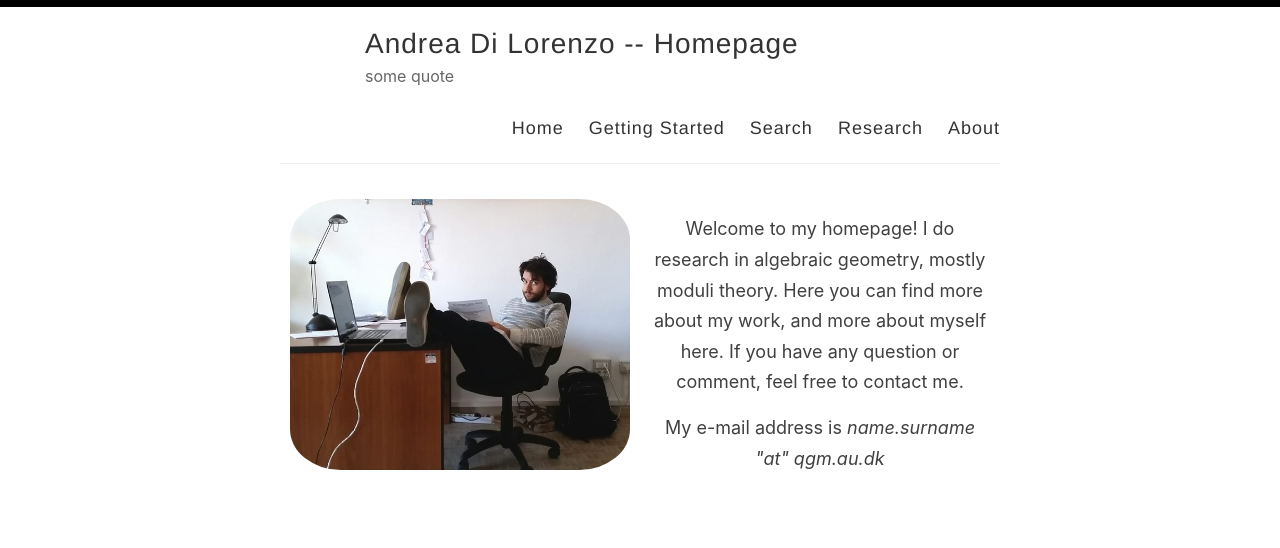
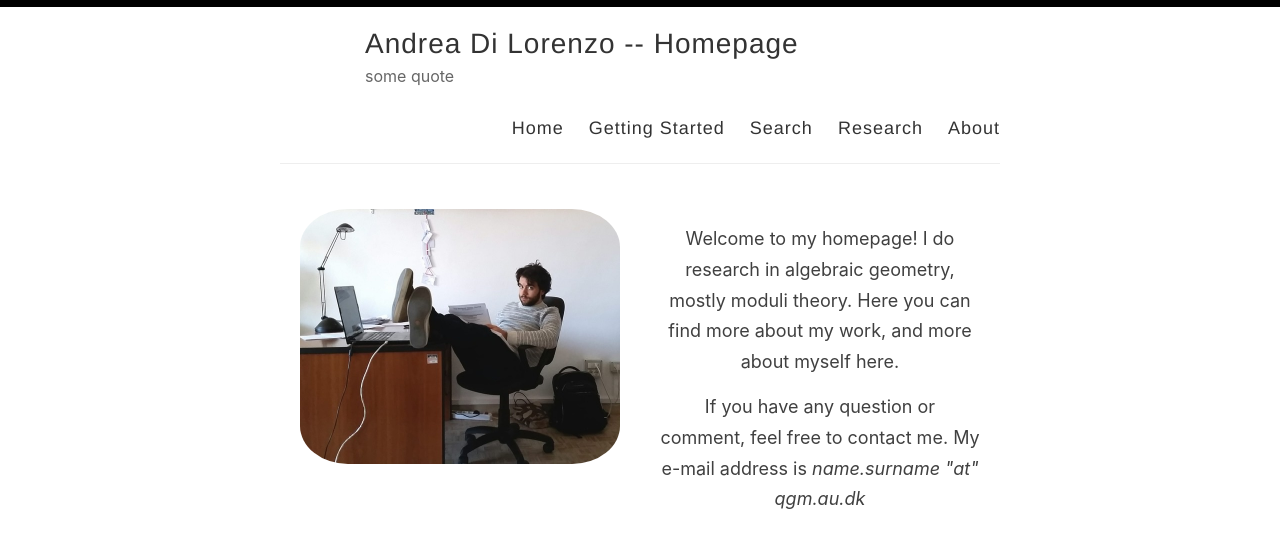
Before and after one commit to anddil/anddil.github.io, a Jekyll site: the page built from index.html, in a window 1280 px wide. Shown: the top 548 px of the page. Built offline with Jekyll 4.4.1, drawn with Linux system fonts in a browser that asks for light colours; the list of posts is cut into pages by our own code; some of the changed lines change nothing that is shown.

Commit message:
Update index.html

```diff
--- a/index.html
+++ b/index.html
@@ -12,7 +12,7 @@ layout: default
 .column {
   float: left;
   width: 50%;
-  padding: 10px;
+  padding: 20px;
 
 }
 
@@ -49,9 +49,10 @@ layout: default
 <div class="column">
   <p> Welcome to my homepage!
    I do research in algebraic geometry, mostly moduli theory.
-   Here you can find more about my work, and more about myself here.
-   If you have any question or comment, feel free to contact me.</p>
-  <p> My e-mail address is <i> name.surname "at" qgm.au.dk </i> </p>
+   Here you can find more about my work, and more about myself here. </p>
+
+  <p> If you have any question or comment, feel free to contact me.
+    My e-mail address is <i> name.surname "at" qgm.au.dk </i> </p>
 </div>
 </body>
 
```
